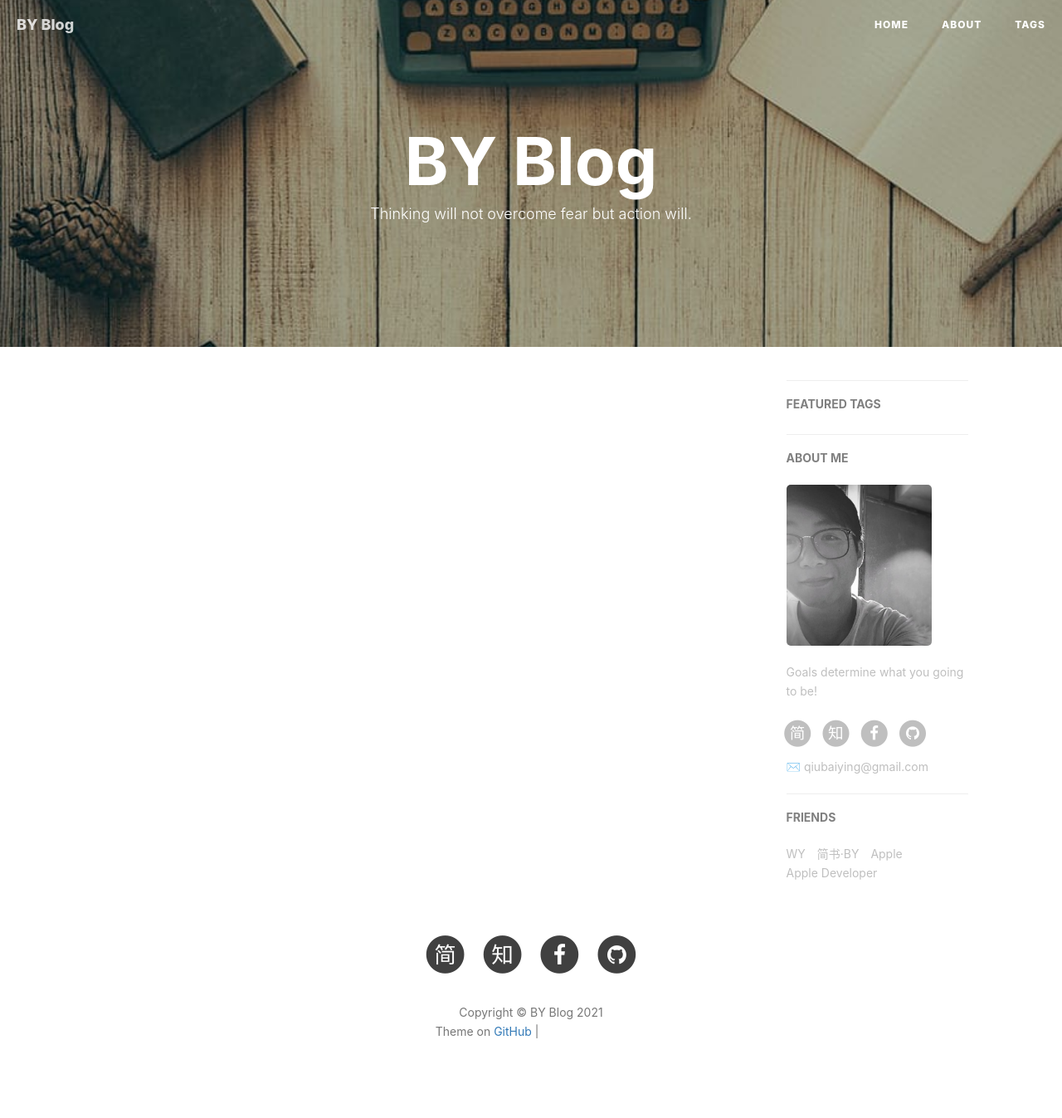
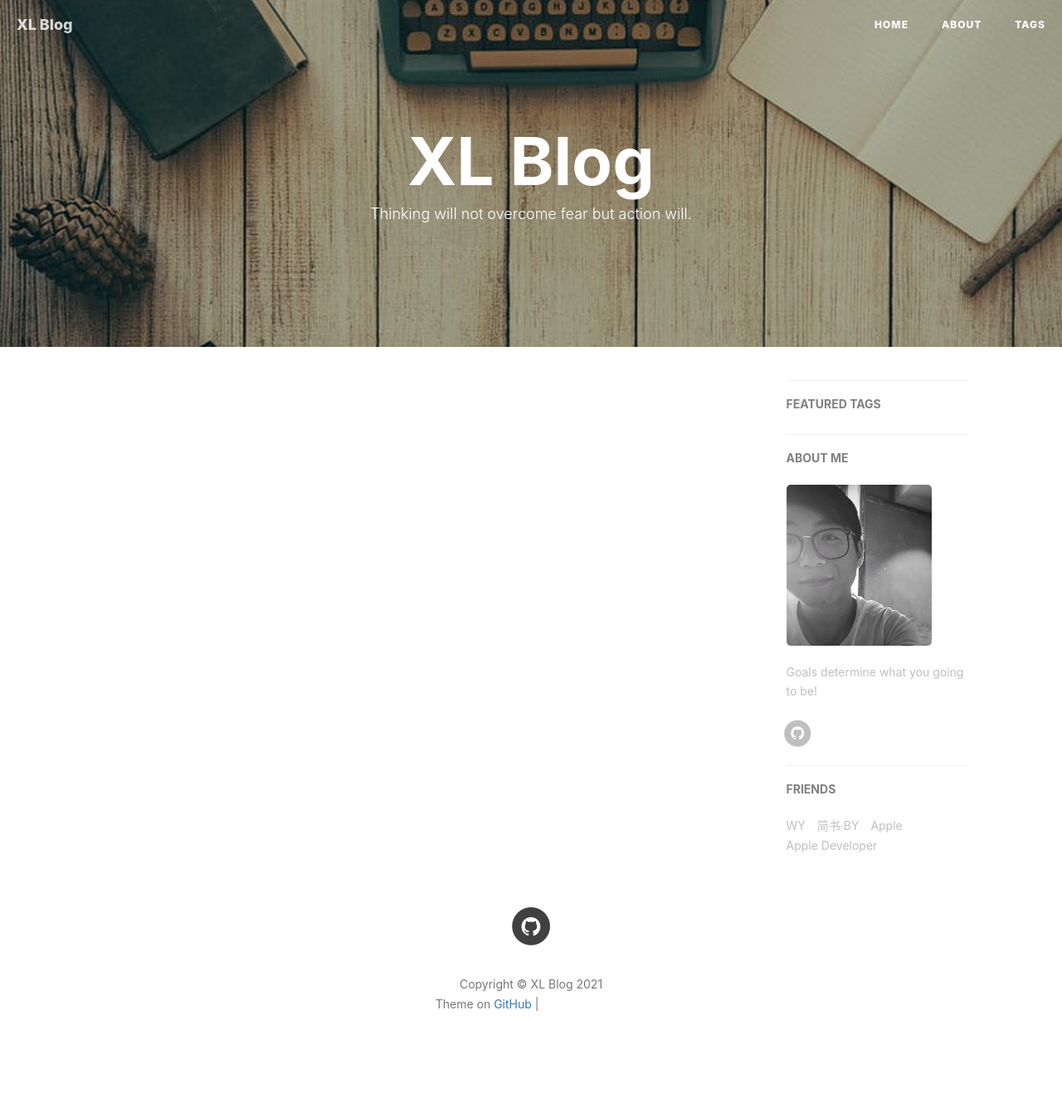
Before and after one commit to Zsm-amere/Zsm-amere.github.io, a Jekyll site: the page built from index.html, in a window 1280 px wide. Shown: the whole page at 83% size. Built offline with Jekyll 4.4.1, drawn with Linux system fonts in a browser that asks for light colours; nearby versions of some CDN libraries; the list of posts is cut into pages by our own code; comment, search, counter and statistics services are not loaded; after the commit the page ends 1314 px from its top, so only the background shows below that; grey boxes are pictures that could not be loaded.

Commit message:
Update _config.yml

```diff
--- a/_config.yml
+++ b/_config.yml
@@ -1,13 +1,13 @@
 # Site settings
-title: BY Blog
-SEOTitle: 柏荧的博客 | BY Blog
+title: XL Blog
+SEOTitle: 西楼的博客 | BY Blog
 header-img: img/post-bg-desk.jpg
-email: qiubaiying@gmail.com
+电子邮箱: wqs10098671@outlook.com
 description: "Every failure is leading towards success."
-keyword: "BY, BY Blog, 柏荧的博客, qiubaiying, 邱柏荧, iOS, Apple, iPhone"
-url: "http://qiubaiying.github.io"          # your host, for absolute URL
+keyword: "XL, XL Blog, 西楼的博客, xilou, 西楼, iOS, Apple, iPhone"
+url: "https://zsm-amere.github.io/"          # your host, for absolute URL
 baseurl: ""      # for example, '/blog' if your blog hosted on 'host/blog'
-github_repo: "https://github.com/qiubaiying/qiubaiying.github.io.git" # you code repository
+github_repo: "https://github.com/Zsm-amere/Zsm-amere.github.io.git" # you code repository
 
 # Sidebar settings
 sidebar: true                           # whether or not using Sidebar.
@@ -19,10 +19,10 @@ sidebar-avatar: /img/about-BY-gentle.jpg      # use absolute URL, seeing it's us
 # SNS settings
 RSS: false
 # weibo_username:     qiubaiying
-zhihu_username:     qiubaiying
-github_username:    qiubaiying
-facebook_username:  baiying.qiu.7
-jianshu_username:   e71990ada2fd
+#zhihu_username:     qiubaiying
+github_username:    Zsm-amere
+#facebook_username:  baiying.qiu.7
+#jianshu_username:   e71990ada2fd
 #twitter_username:   qiubaiying
 
 
```
